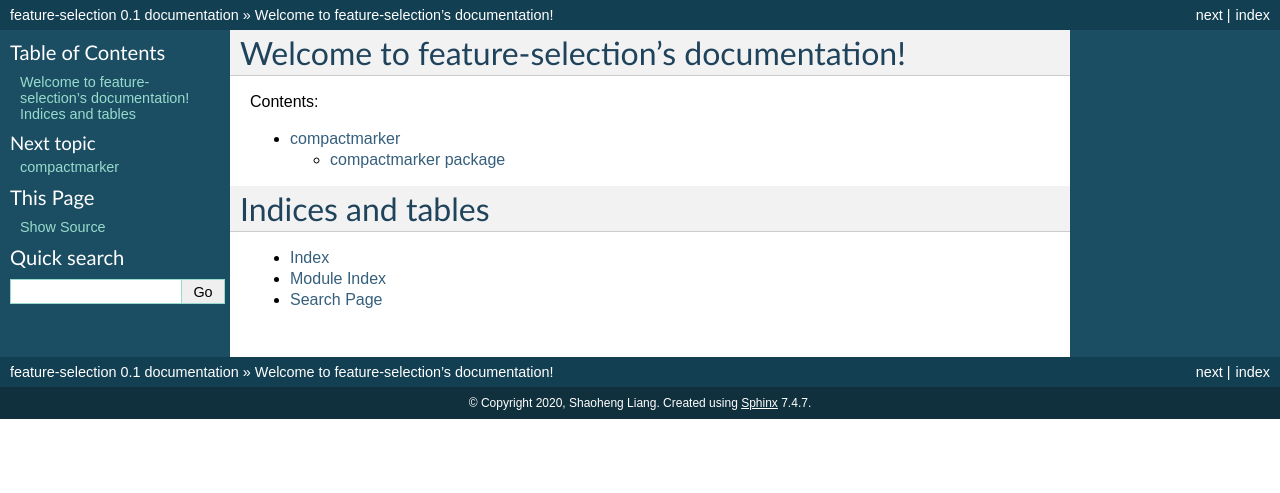
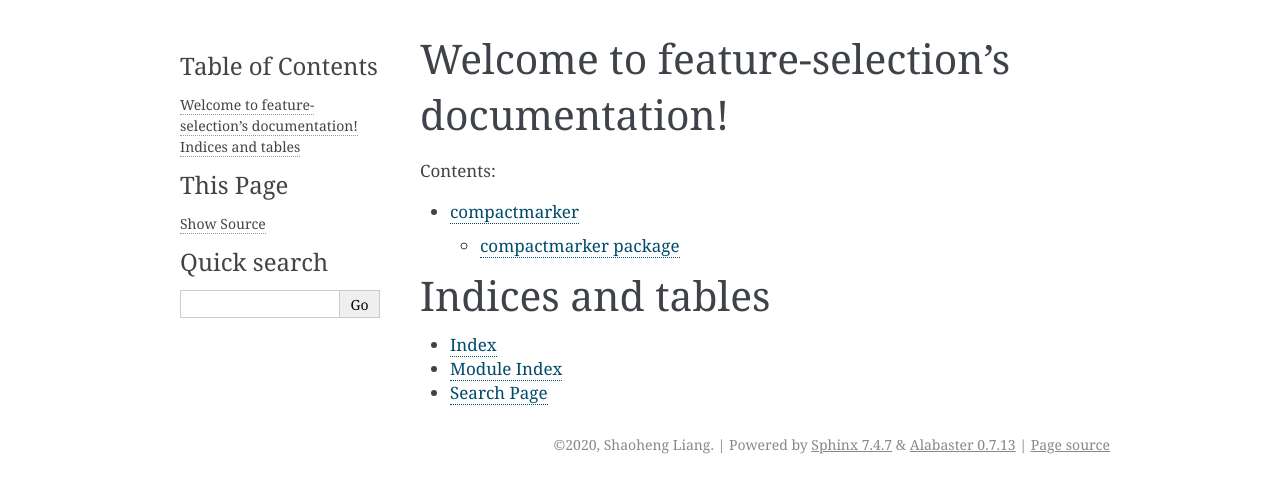
Before and after one commit to KChen-lab/SCMER, a Sphinx documentation site: the page built from docs/index.rst, in a window 1280 px wide. Shown: the top 493 px of the page. Built offline with Sphinx 7.4.7, drawn with Linux system fonts in a browser that asks for light colours.

Commit message:
Update conf.py

```diff
--- a/docs/conf.py
+++ b/docs/conf.py
@@ -51,9 +51,9 @@ autoclass_content = 'both'
 # The theme to use for HTML and HTML Help pages.  See the documentation for
 # a list of builtin themes.
 #
-html_theme = "default"
+# html_theme = "default"
 
 # Add any paths that contain custom static files (such as style sheets) here,
 # relative to this directory. They are copied after the builtin static files,
 # so a file named "default.css" will overwrite the builtin "default.css".
-html_static_path = ['_static']
+# html_static_path = ['_static']
```
